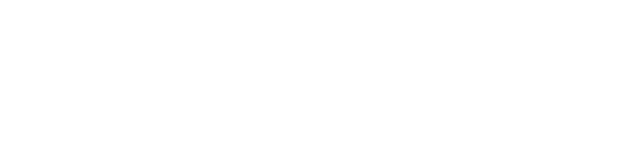
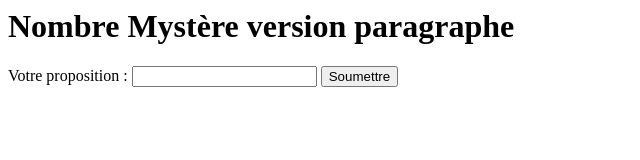
Before and after one commit to Myv-hs/DevWeb_S2, a plain HTML site: page TP_Javascript/TP1/NombreMystere.html in a window 1280 px wide. Shown: the whole page, without its empty margins (0-640 px from the left). Drawn offline with Linux system fonts and the light colour scheme.

Commit message:
NombreMystere fini

```diff
--- a/TP_Javascript/TP1/NombreMystere.html
+++ b/TP_Javascript/TP1/NombreMystere.html
@@ -2,8 +2,16 @@
 	<head>
 		<meta charset="utf-8" />
 		<title>Nombre Myst&egrave;re</title>
+		<script type="text/javascript" src="NombreMystere.js"></script>
 	</head>
-	<body>
+	<body onload="init_game()">
+		<h1>Nombre Myst&egrave;re version paragraphe</h1>
 
+		Votre proposition :
+		<input type="text" id="usrin">
+		<input type="submit" value="Soumettre" onclick="game()">
+		<input id="rst" type="reset" value="Reset" onclick="init_game()">
+		<ul id="out">
+		</ul>
 	</body>
 </html>
--- a/TP_Javascript/TP1/NombreMystere.js
+++ b/TP_Javascript/TP1/NombreMystere.js
@@ -0,0 +1,44 @@
+var nb;
+var essai;
+var found;
+
+function init_game (){
+	var rst = window.document.getElementById("rst");
+	var usrin = window.document.getElementById("usrin");
+	rst.style.visibility = "hidden";
+	usrin.value = "";
+	if(essai>=5 || found==true) alert("resetting game");
+	nb = 1 + Math.floor(Math.random()*30);
+	essai = 0;
+	found = false;
+}
+
+function game () {
+	var rst = window.document.getElementById("rst");
+	var usrin = window.document.getElementById("usrin");
+	var out = window.document.getElementById("out");
+
+	if(!found && essai < 5){
+
+		var outxtelem = window.document.createElement("li");
+
+
+		var outxt;
+		var playedInt = parseInt(usrin.value);
+		if(Number.isInteger(playedInt) == true){
+			essai++;
+			if(nb < playedInt) outxt = window.document.createTextNode(playedInt+" est trop grand");
+			else if(nb > playedInt) outxt = window.document.createTextNode(playedInt+" est trop petit");
+			else if(nb == playedInt) {
+				found = true;
+				rst.style.visibility = "visible";
+				outxt = window.document.createTextNode("Bravo "+playedInt+" est correct, ca a pris "+essai+" essais");
+			}
+		} else alert("entrez un nombre");
+
+		outxtelem.appendChild(outxt);
+		out.insertBefore(outxtelem,out.childNodes[0]);
+	} else {
+		rst.style.visibility = "visible";
+	}
+}
```
